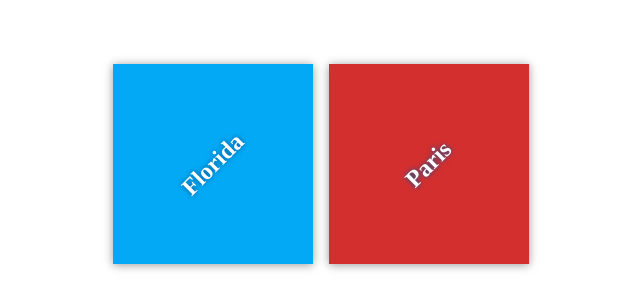
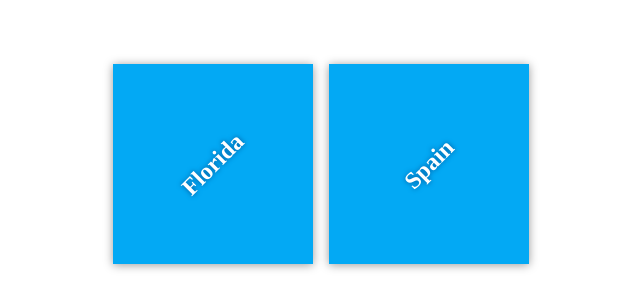
Before and after one commit to JavaVista/my-travel-plans, a plain HTML site: page index.html in a window 1280 px wide. Shown: the part 236-544 px from the top of the page, without its empty margins (319-959 px from the left). Drawn offline with Linux system fonts and the light colour scheme.

Commit message:
Add starting destinations

```diff
--- a/index.html
+++ b/index.html
@@ -14,8 +14,8 @@
                 <h2>Florida</h2>
             </div>
 
-            <div class="destination" id="paris">
-                <h2>Paris</h2>
+            <div class="destination" id="spain">
+                <h2>Spain</h2>
             </div>
         </div>
     </div>
```
